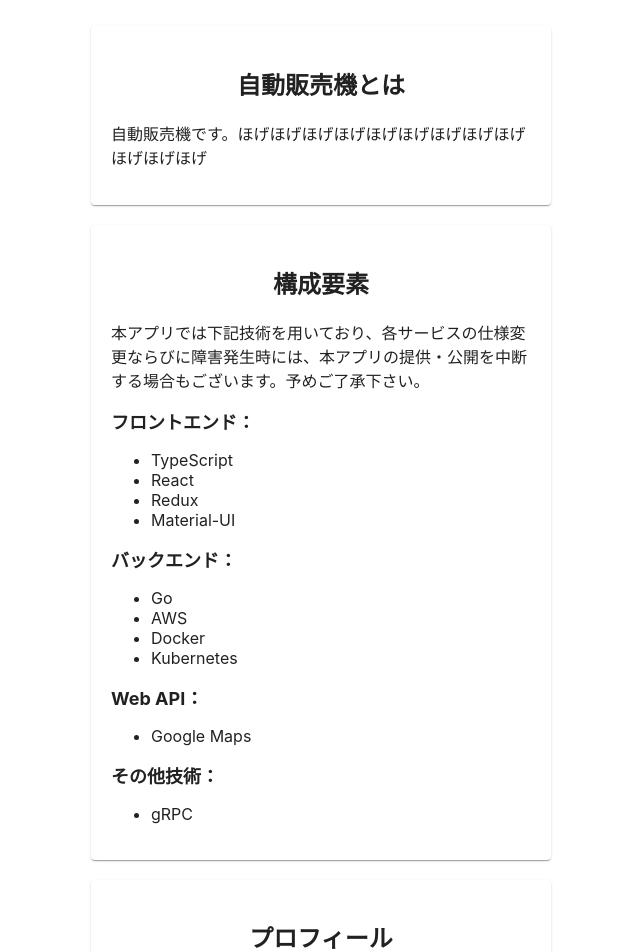
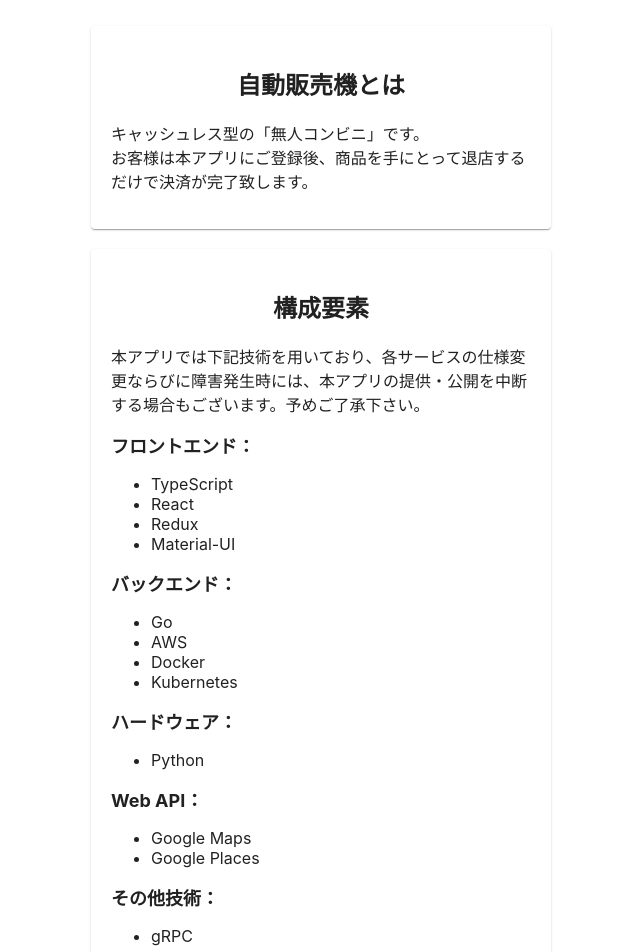
Before and after one commit to NishiokaKazuki/HEW2020, a React (Create React App) app in the folder client/: page /about in a window 1280 px wide. Shown: the part 120-1072 px from the top of the page, without its empty margins (319-959 px from the left). Built offline with nearby package versions, Linux system fonts and the light colour scheme.

Commit message:
[update] とりまひと段落！

```diff
--- a/client/src/containers/About/index.tsx
+++ b/client/src/containers/About/index.tsx
@@ -20,7 +20,10 @@ const About: React.FC = () => {
       <StyledPaper>
         <section>
           <H1>自動販売機とは</H1>
-          <p>自動販売機です。ほげほげほげほげほげほげほげほげほげほげほげほげ</p>
+          <p>
+            キャッシュレス型の「無人コンビニ」です。<br/>
+            お客様は本アプリにご登録後、商品を手にとって退店するだけで決済が完了致します。
+          </p>
         </section>
       </StyledPaper>
       <StyledPaper>
@@ -41,9 +44,14 @@ const About: React.FC = () => {
             <li>Docker</li>
             <li>Kubernetes</li>
           </ul>
+          <H2>ハードウェア：</H2>
+          <ul>
+            <li>Python</li>
+          </ul>
           <H2>Web API：</H2>
           <ul>
             <li>Google Maps</li>
+            <li>Google Places</li>
           </ul>
           <H2>その他技術：</H2>
           <ul>
@@ -53,7 +61,7 @@ const About: React.FC = () => {
       </StyledPaper>
       <StyledPaper>
         <section>
-          <H1>プロフィール</H1>
+          <H1>開発者のプロフィール</H1>
           <FlexDiv>
             <Div>
               <H2>バックエンド</H2>
--- a/client/src/containers/Header/Share.tsx
+++ b/client/src/containers/Header/Share.tsx
@@ -47,7 +47,7 @@ const ShareDialog: React.FC<Props> = props => {
     // シェアボタン用
     const title: string = "自動販売機"
     const shareUrl: string = "自動販売機"
-    const hashTag: string[] = ['自動販売機', 'ロボット学科', '043教室', 'HEW2020', 'ロボラボ']
+    const hashTag: string[] = ['HEW2020', 'ロボット学科', '043教室', '自動販売機']
 
     return (
         <Dialog
--- a/client/src/containers/Search/index.tsx
+++ b/client/src/containers/Search/index.tsx
@@ -6,6 +6,7 @@ import { Me, Pin } from '../../components/MapIcons'
 import requestApi from '../../helper/requestApi'
 import key from '../../config/map'
 import User from '../../class/User'
+import { Card, CardContent } from '@material-ui/core'
 
 const useStyles = makeStyles((theme: Theme) => createStyles({
   toolbar: {
@@ -38,6 +39,7 @@ const Search: React.FC = () => {
           .then((res: { getStore: () => string }) => {
             const shopRes = JSON.parse(res.getStore())
             setShops(shopRes.results)
+            console.log(shopRes.results)
           })
           .catch((e: any) => {
             console.log(e)
@@ -75,6 +77,18 @@ const Search: React.FC = () => {
           ))}
         </GoogleMapReact>
       </GoogleMapWrapper>
+      <div>
+        {
+          shops.map((shop: any, i: any) => (
+            <StyledCard key={i}>
+              <CardContent>
+                <h2>{shop.name}</h2>
+                <p>{shop.formatted_address}</p>
+              </CardContent>
+            </StyledCard>
+          ))
+        }
+      </div>
     </Root>
   )
 }
@@ -84,8 +98,8 @@ const Root = styled.div`
 `
 const GoogleMapWrapper = styled.div`
   margin: 0 auto;
-  width: 500px;
-  height: 500px;
+  width: 90%;
+  height: 450px;
 `
 const H1 = styled.h1`
   text-align: center;
@@ -94,4 +108,9 @@ const P = styled.p`
   text-align: center;
 `
 
+const StyledCard= styled(Card)`
+  margin: 20px auto;
+  margin: 20px 20px;
+`
+
 export default Search
```
